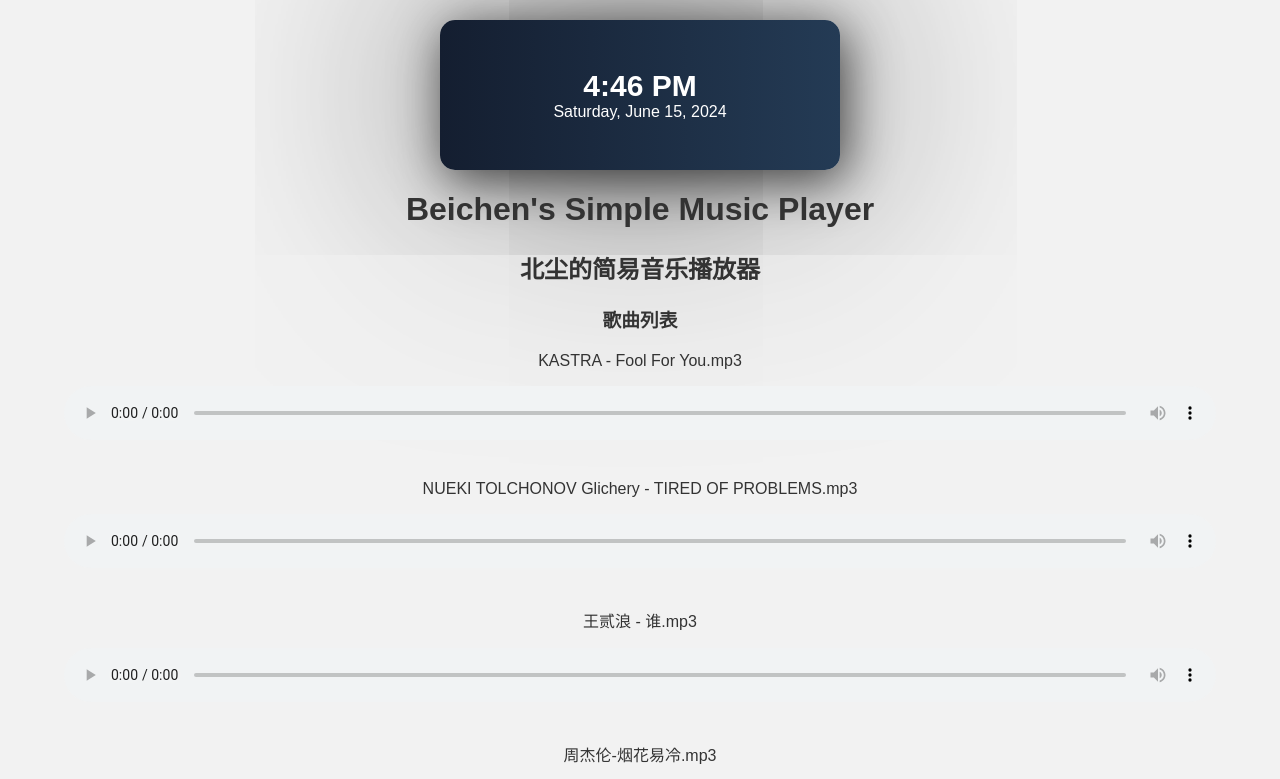
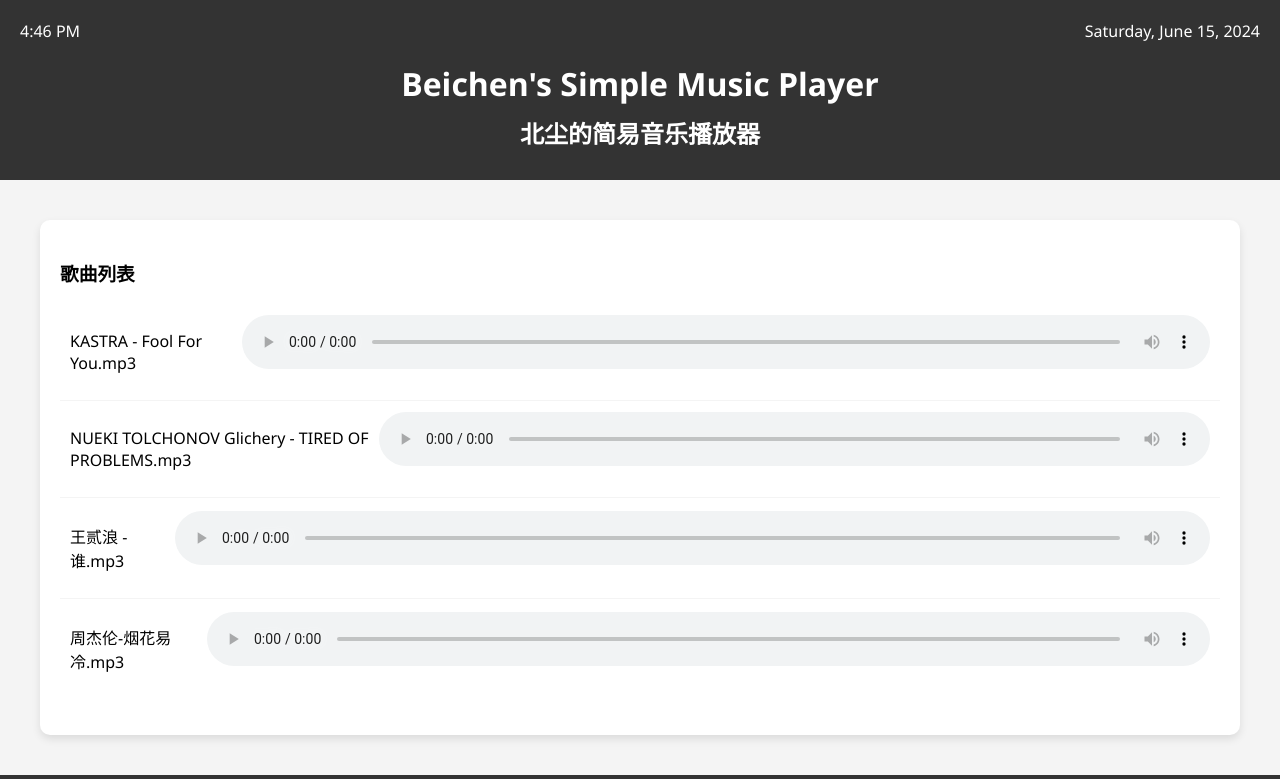
Before and after one commit to Bei-Chen-Leo/music, a plain HTML site: page index.html in a window 1280 px wide. Shown: the top 779 px of the page. Drawn offline with Linux system fonts and the light colour scheme.

Commit message:
Update index.html

```diff
--- a/index.html
+++ b/index.html
@@ -6,66 +6,62 @@
     <title>Beichen's Simple Music Player</title>
     <style>
         body {
-            font-family: Arial, sans-serif;
+            font-family: 'Segoe UI', Tahoma, Geneva, Verdana, sans-serif;
             margin: 0;
             padding: 0;
-            background-color: #f2f2f2;
+            background-color: #f4f4f4;
+            display: flex;
+            flex-direction: column;
+            height: 100vh;
         }
 
         header {
+            background-color: #333;
+            color: #fff;
+            padding: 20px;
             text-align: center;
-            margin-top: 20px;
         }
 
-        .card {
-            width: 280px;
-            height: 150px;
-            background: linear-gradient(to right, rgb(20, 30, 48), rgb(36, 59, 85));
-            border-radius: 15px;
-            box-shadow: 5px 10px 50px rgba(0, 0, 0, 0.7), -5px 0px 250px rgba(0, 0, 0, 0.7);
+        .time-date {
             display: flex;
-            color: white;
-            justify-content: center;
-            align-items: center;
-            flex-direction: column;
-            cursor: pointer;
-            transition: all 0.3s ease-in-out;
-            overflow: hidden;
-            margin: 0 auto 20px;
+            justify-content: space-between;
+            margin-bottom: 20px;
         }
 
-        .card:hover {
-            box-shadow: 5px 10px 50px rgba(0, 0, 0, 0.7), -5px 0px 250px rgba(0, 0, 0, 0.7);
+        .time-date p {
+            margin: 0;
+            font-size: 1rem;
         }
 
-        .time-text {
-            font-size: 30px;
-            margin: 0;
-            font-weight: 600;
-            color: white;
+        .music-container {
+            flex: 1;
+            padding: 20px;
+            background-color: #fff;
+            border-radius: 10px;
+            box-shadow: 0 4px 8px rgba(0, 0, 0, 0.1);
+            margin: 20px;
         }
 
-        .day-text {
-            font-size: 16px;
+        h1, h2 {
             margin: 0;
-            font-weight: 500;
-            color: white;
-        }
-
-        h1, h2, h3, p {
-            text-align: center;
-            color: #333;
+            padding-bottom: 10px;
         }
 
         ul {
             list-style-type: none;
             padding: 0;
-            margin: 20px auto;
-            width: 90%;
         }
 
         li {
-            margin-bottom: 10px;
+            display: flex;
+            justify-content: space-between;
+            align-items: center;
+            padding: 10px;
+            border-bottom: 1px solid #f4f4f4;
+        }
+
+        li:last-child {
+            border-bottom: none;
         }
 
         audio {
@@ -74,29 +70,32 @@
         }
 
         footer {
+            background-color: #333;
+            color: #fff;
+            padding: 20px;
             text-align: center;
-            margin-top: 20px;
-            color: gray;
+            margin-top: auto;
         }
 
         @media screen and (min-width: 768px) {
-            .card {
-                width: 400px;
+            .music-container {
+                margin: 40px;
             }
         }
     </style>
 </head>
 <body>
     <header>
-        <div class="card">
-            <p id="time" class="time-text"></p>
-            <p id="date" class="day-text"></p>
+        <div class="time-date">
+            <p id="time">Time</p>
+            <p id="date">Date</p>
         </div>
         <h1>Beichen's Simple Music Player</h1>
         <h2>北尘的简易音乐播放器</h2>
-        <h3>歌曲列表</h3>
     </header>
 
+    <div class="music-container">
+        <h3>歌曲列表</h3>
         <ul>
             <li>
                 <p>KASTRA - Fool For You.mp3</p>
@@ -127,12 +126,16 @@
                 </audio>
             </li>
         </ul>
+    </div>
 
     <footer>
         <p>&copy; 2024 Beichen's Simple Music Player</p>
         <p><a href="https://www.beichen.icu">回到主页</a></p>
     </footer>
+
     <script>
+        // JavaScript code to update time and date
+        // ... (existing JavaScript code)
                 // Function to update the time and date every second
         function updateTime() {
             var now = new Date();
@@ -160,7 +163,6 @@
 
         // Call updateTime every second to keep the time and date updated
         setInterval(updateTime, 1000);
-
     </script>
 </body>
 </html>
```
Lines whose indentation alone changed are shown as unchanged.
